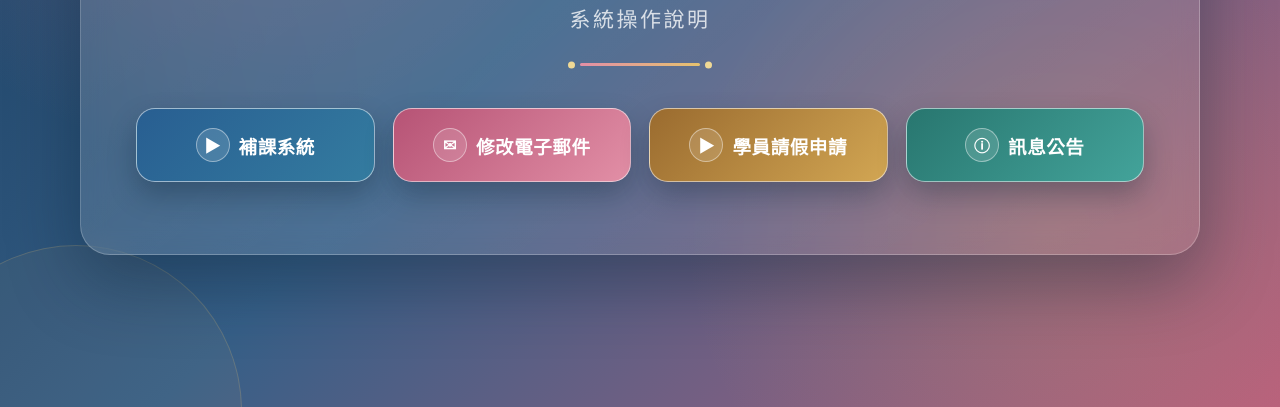
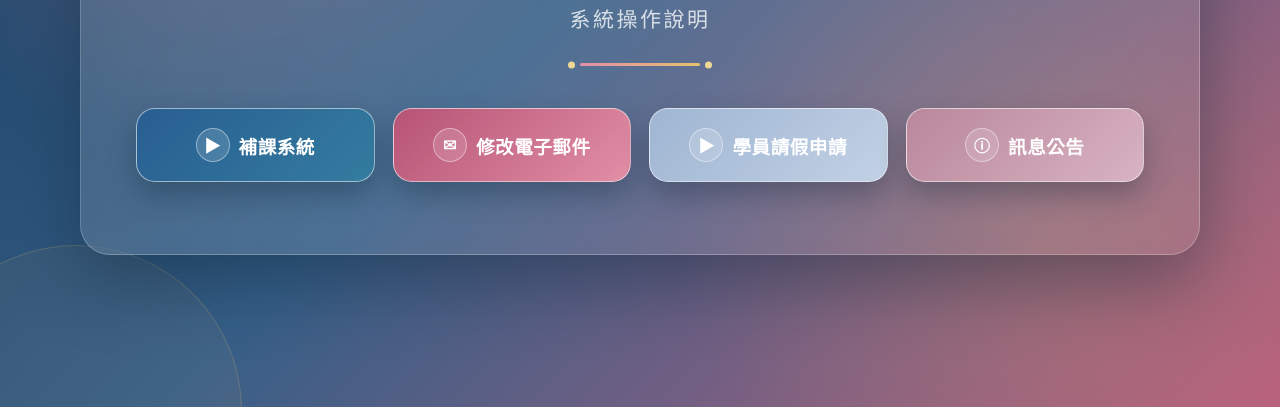
Before and after one commit to 5mingct1-spec/115DS, a plain HTML site: page index.html in a window 1280 px wide. Shown: the part 393-800 px from the top of the page. Drawn offline with Linux system fonts and the light colour scheme.

Commit message:
Update index.html

```diff
--- a/index.html
+++ b/index.html
@@ -362,25 +362,26 @@
         );
     }
 
-    /* 第三個按鈕：金棕色 */
+ /* 第三個按鈕：淺藍色 */
     .button-three {
       background:
         linear-gradient(
           135deg,
-          #9a6b2f 0%,
-          #d2a653 100%
+          #9fb5d2 0%,
+          #c2d1e5 100%
         );
     }
 
-    /* 第四個按鈕：青綠色 */
+    /* 第四個按鈕：粉紅色 */
     .button-four {
       background:
         linear-gradient(
           135deg,
-          #28766f 0%,
-          #43a39a 100%
+          #b9879b 0%,
+          #d8b3c2 100%
         );
     }
+
 
     .button-icon {
       display: inline-flex;
```
